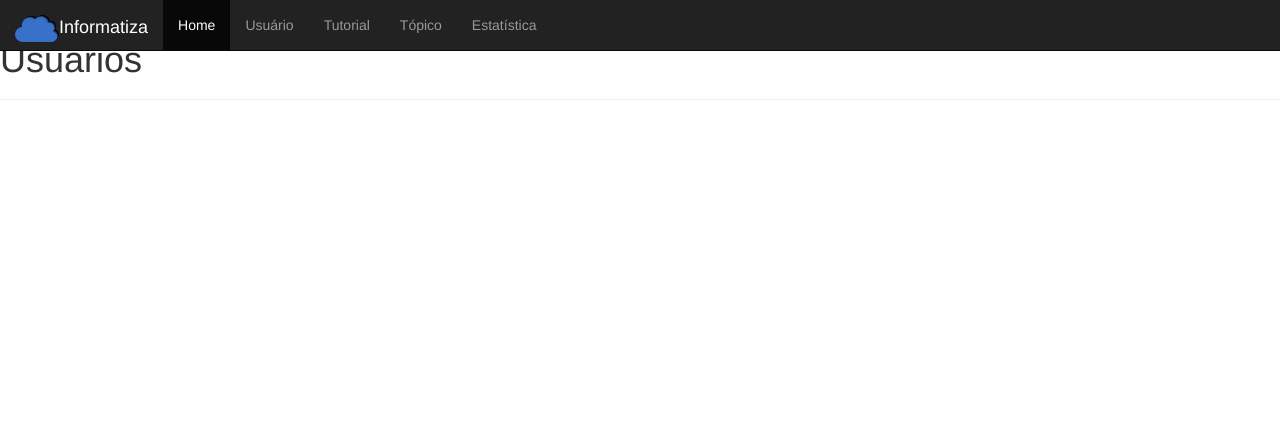
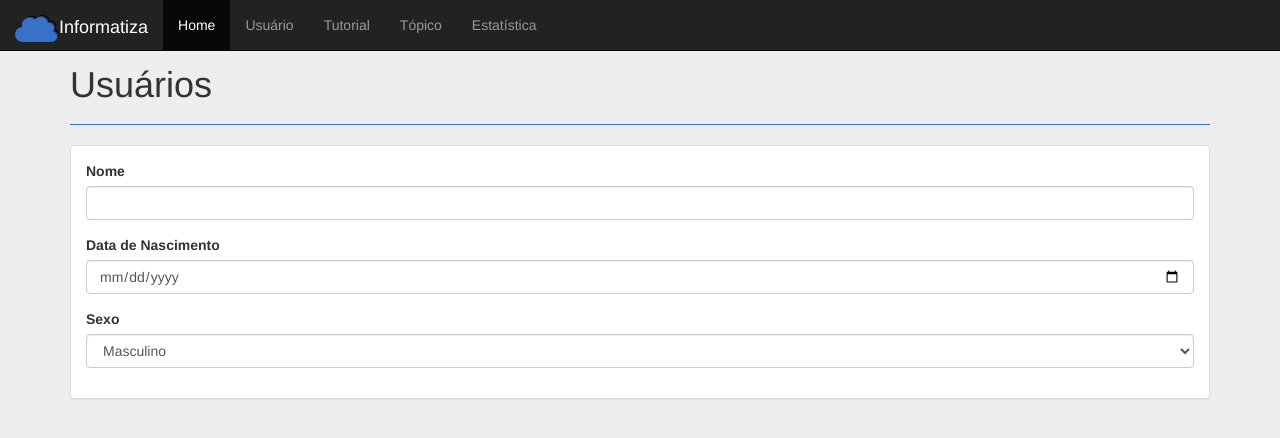
Before and after one commit to grupoinformatiza/manual, a PHP site: page /ger/manut_usuario.php in a window 1280 px wide. Shown: the top 438 px of the page. Run offline with PHP 8.4, Linux system fonts and the light colour scheme.

Commit message:
Inicio do formulario da página de manutenção de usuarios.

```diff
--- a/ger/manut_usuario.php
+++ b/ger/manut_usuario.php
@@ -5,12 +5,53 @@
         <meta name="viewport" content="width=device-width, initial-scale=1">
         <title>Cadastrar Usuários</title>
         <link rel="stylesheet" href="../libs/bootstrap/css/bootstrap.min.css">
+        <link rel="stylesheet" href="layout/default.css">
     </head>
     <body role="document">
         <?php require_once 'layout/cabecalho.php';?>
-        <div class="page-header">
-            <h1>Usuários</h1>
+
+        <div class="container">
+
+            <div class="page-header">
+                <h1>Usuários</h1>
+            </div>
+
+            <div class="panel panel-default">
+                <div class="panel-body">
+
+                    <form name="frmManutUsuario" id="frmManutUsuario" method="post" action="manut_usuario.php" class="form">
+
+                        <div class="form-group">
+                            <label for="txtNome">Nome</label>
+                            <input type="text" name="txtNome" id="txtNome" class="form-control input-md" />
+                        </div>
+
+                        <div class="form-group">
+                            <label for="txtDtNasc">Data de Nascimento</label>
+                            <input type="date" name="txtDtNasc" id="txtDtNasc" class="form-control input-md"/>
+                        </div>
+
+                        <div class="form-group">
+                            <label for="cmbSexo">Sexo</label>
+                            <select class="form-control input-md" id="cmbSexo" name="cmbSexo">
+                                <option value="M">Masculino</option>
+                                <option value="F">Feminino</option>
+                            </select>
+                        </div>
+
+
+
+
+                    </form>
+
+
+                </div>
+            </div>
+
         </div>
+
+
+
     </body>
     <script type="text/javascript" src="../libs/jquery-1.11.1.min.js" ></script>
     <script type="text/javascript" src="../libs/bootstrap/js/bootstrap.min.js"></script>
```
